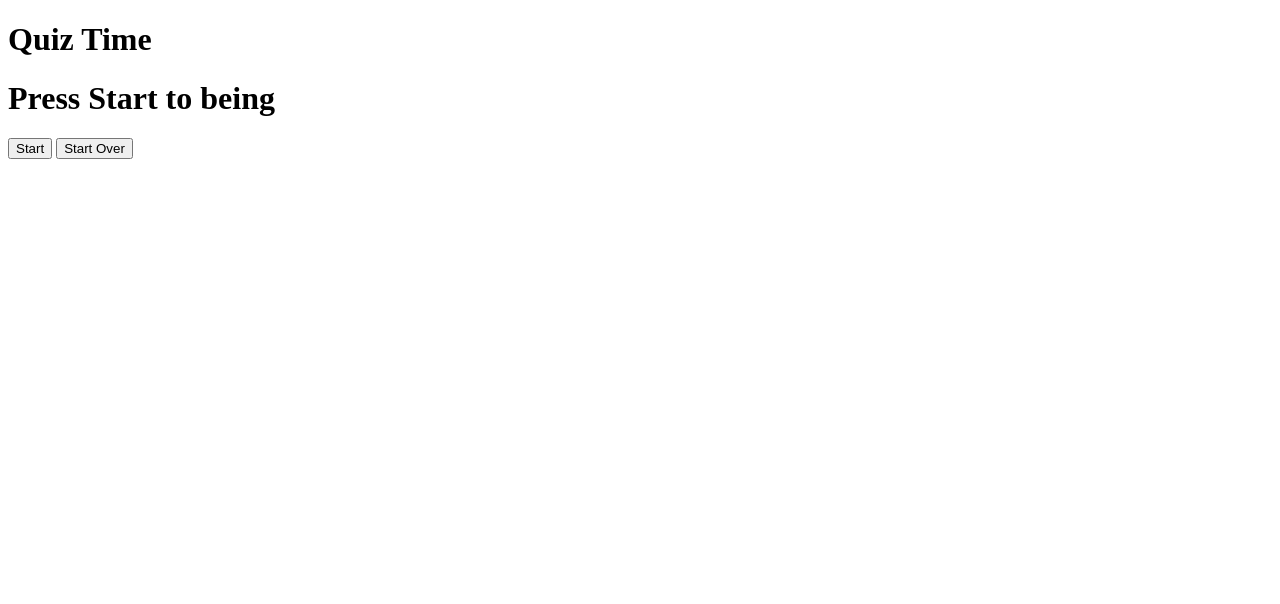
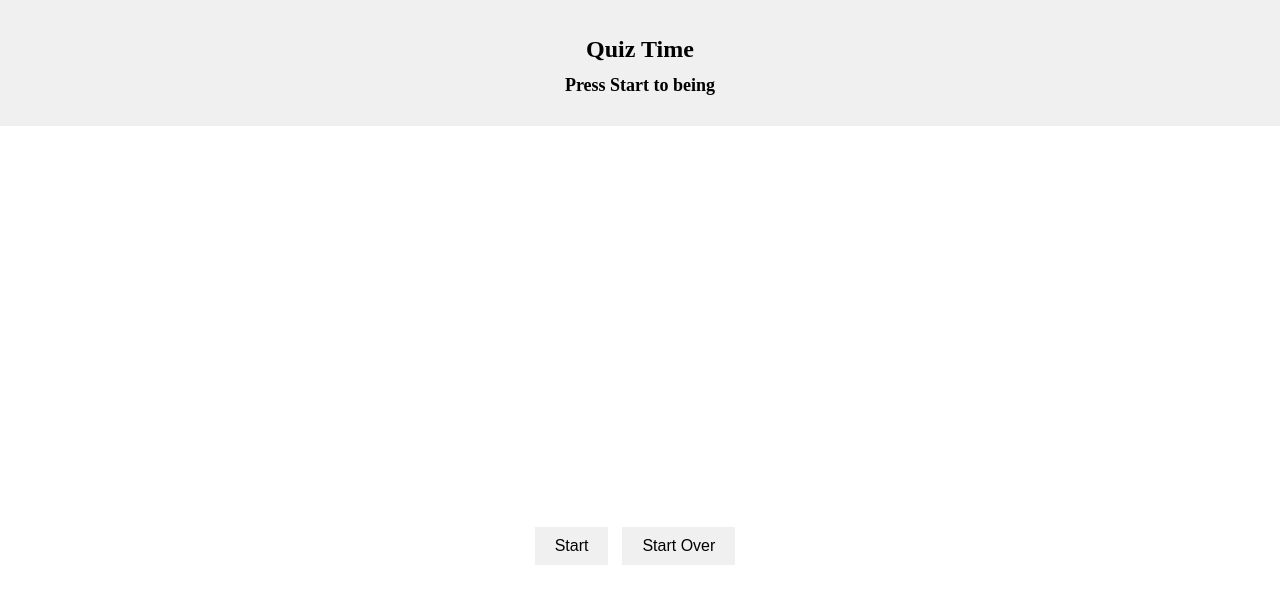
Before and after one commit to Omarggm/fuzzy-funicular, a plain HTML site: page index.html in a window 1280 px wide. Drawn offline with Linux system fonts and the light colour scheme.

Commit message:
readme update

```diff
--- a/assets/css/style.css
+++ b/assets/css/style.css
@@ -0,0 +1,123 @@
+/* style.css */
+
+/* Reset default margin and padding */
+body,
+header,
+main {
+    margin: 0;
+    padding: 0;
+}
+
+/* Center the header content */
+header {
+    text-align: center;
+    padding: 20px;
+    background-color: #f0f0f0;
+}
+
+/* Style the h1 elements in the header */
+header h1 {
+    font-size: 24px;
+    margin-bottom: 10px;
+}
+
+/* Style the timer h1 element */
+#timer {
+    font-size: 18px;
+}
+
+/* Center the main content */
+main {
+    display: flex;
+    flex-direction: column;
+    align-items: center;
+    justify-content: center;
+    min-height: 100vh;
+    background-color: #fff;
+}
+
+/* Style the questions container */
+#questionsContainer {
+    margin-bottom: 20px;
+}
+
+/* Style the high scores container */
+#highScoresContainer {
+    margin-bottom: 20px;
+}
+
+/* style.css */
+
+/* Reset default margin and padding */
+body,
+header,
+main {
+    margin: 0;
+    padding: 0;
+}
+
+/* Center the header content */
+header {
+    text-align: center;
+    padding: 20px;
+    background-color: #f0f0f0;
+}
+
+/* Style the h1 elements in the header */
+header h1 {
+    font-size: 24px;
+    margin-bottom: 10px;
+}
+
+/* Style the timer h1 element */
+#timer {
+    font-size: 18px;
+}
+
+/* Center the main content */
+main {
+    display: flex;
+    flex-direction: column;
+    align-items: center;
+    justify-content: center;
+    min-height: 100vh;
+    background-color: #fff;
+}
+
+/* Style the button container */
+#buttonContainer {
+    display: flex;
+    /* Use flexbox */
+    justify-content: center;
+    /* Center the buttons horizontally */
+    margin-bottom: 20px;
+}
+
+/* Style the questions container */
+#questionsContainer {
+    margin-bottom: 20px;
+}
+
+/* Style the high scores container */
+#highScoresContainer {
+    margin-bottom: 20px;
+}
+
+/* Style the buttons */
+button {
+    padding: 10px 20px;
+    font-size: 16px;
+    background-color: #f0f0f0;
+    border: none;
+    cursor: pointer;
+}
+
+/* Style the start button */
+#startButton {
+    margin-right: 10px;
+}
+
+/* Style the start over button */
+#startOverButton {
+    margin-right: 10px;
+}
--- a/assets/script/script.js
+++ b/assets/script/script.js
@@ -3,7 +3,7 @@ var startButton = document.getElementById("startButton");
 var startOverButton = document.getElementById("startOverButton");
 var questionsContainer = document.getElementById("questionsContainer");
 var highScoresContainer = document.getElementById("highScoresContainer");
-var timer = 5;
+var timer = 60;
 var score = 0;
 var timerInterval;
 var questionIndex = 0;
--- a/index.html
+++ b/index.html
@@ -16,8 +16,10 @@
       <div id="questionsContainer"></div>
       <div id="highScoresContainer"></div>
 
+      <div id="buttonsContainer">
       <button id="startButton">Start</button>
       <button id="startOverButton">Start Over</button>
+      </div>
     </main>
 
     <script src="assets/script/script.js"></script>
```
Also changed, not shown: 1 other file.
